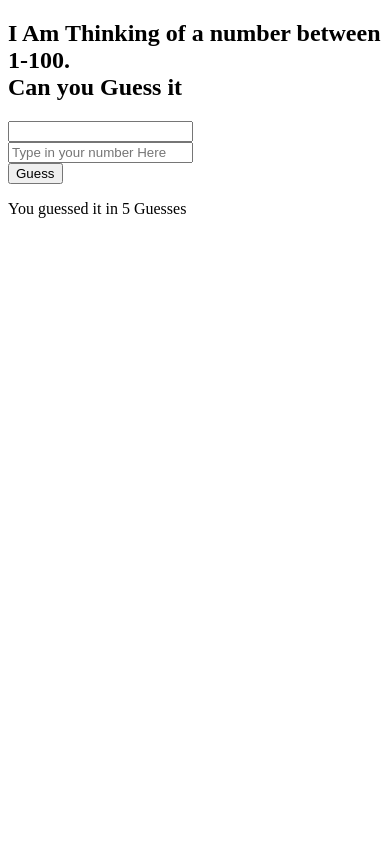
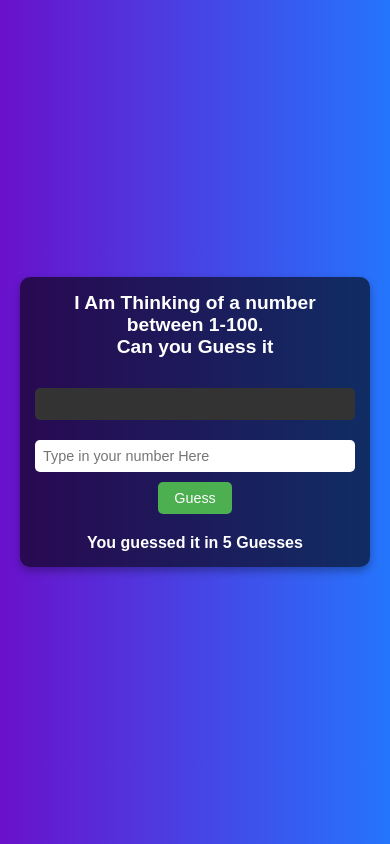
Before and after one commit to T-Swist/Guess-game, a plain HTML site: page index.html in a window 390 px wide. Drawn offline with Linux system fonts and the light colour scheme.

Commit message:
A update on all of my files

```diff
--- a/index.html
+++ b/index.html
@@ -3,7 +3,7 @@
 <head>
   <meta charset="UTF-8">
   <meta name="viewport" content="width=device-width, initial-scale=1.0">
-  <link rel="stylesheet" href="style.css">
+  <link rel="stylesheet" href="./style.css">
   <title>Guest Your Lucky Number</title>
 </head>
 <body>
--- a/index.js
+++ b/index.js
@@ -6,7 +6,7 @@
 
 const randomNumber = Math.floor(Math.random() * 101);
 let tryingTimes = 5;
-
+console.log(randomNumber);
 function guessLuckyNumber() {
 
 
@@ -18,39 +18,45 @@ function guessLuckyNumber() {
     let chancesLeftInWord = document.getElementById("the_second_para_span");
     let chancesLeftInNumber = parseInt(chancesLeftInWord);
 
+    let whenYouWon = ["1st", "2nd", "3rd", "4"]
 
     if (randomNumber == userInput) {
 
       document.getElementById("first_para").textContent = `You won by guessing the random number which is ${randomNumber}.`;
-      display.textContent = randomNumber;
+      display.value = randomNumber;
+      userInput = "";
+      document.getElementById("guess_btn").innerHTML = "Guess";
+      // window.location = "index.html";
 
+     } else if (userInput > randomNumber) {
 
-     } else if (userInput < randomNumber) {
-
-      document.getElementById("first_para").textContent = "You lost, and your input value is too high.";
-      display.textContent = randomNumber;
+      document.getElementById("first_para").textContent = "Your input value is too high.";
       tryingTimes--;
+      document.getElementById("guess_btn").innerHTML = "Try Again";
       document.getElementById("the_second_para").innerHTML = `You got ${tryingTimes} chances left`;
 
-      if(tryingTimes == -1){
+      if(tryingTimes == 0){
+        alert("Game Over")
         display.value = "";
         userInput = "";
         document.getElementById("the_second_para").innerHTML = `You guessed it in 5 Guesses`;
-
+        window.location = "index.html";
        }
 
 
     } else {
 
-      document.getElementById("first_para").textContent = "You lost, and your input value is too low.";
-      display.textContent = randomNumber;
+      document.getElementById("first_para").textContent = "Your input value is too low.";
       tryingTimes--;
+      document.getElementById("guess_btn").innerHTML = "Try Again";
       document.getElementById("the_second_para").innerHTML = `You got ${tryingTimes} chances left`;
 
-      if(tryingTimes == -1){
+      if(tryingTimes == 0){
+        alert("Game Over")
         display.value = "";
         userInput = "";
         document.getElementById("the_second_para").innerHTML = `You guessed it in 5 Guesses`;
+        window.location = "index.html";
 
        }
 
--- a/style.css
+++ b/style.css
@@ -0,0 +1,119 @@
+/* *{
+  margin: 0;
+  padding: 0;
+  box-sizing: border-box;
+}
+
+body{
+  display: flex;
+  justify-content: center;
+  align-items: center;
+  height: 100vh;
+  background: black;
+}
+
+.general_container{
+  width: 60%;
+  background: cornsilk;
+  height: 60%;
+} */
+
+* {
+  margin: 0;
+  padding: 0;
+  box-sizing: border-box;
+}
+
+body {
+  font-family: 'Arial', sans-serif;
+  background: linear-gradient(to right, #6a11cb, #2575fc);
+  color: #fff;
+  display: flex;
+  justify-content: center;
+  align-items: center;
+  height: 100vh;
+  padding: 20px;
+  text-align: center;
+}
+
+.general_container {
+  background: rgba(0, 0, 0, 0.6);
+  border-radius: 10px;
+  padding: 20px;
+  max-width: 400px;
+  width: 100%;
+  box-shadow: 0 4px 8px rgba(0, 0, 0, 0.3);
+}
+
+.content_container h2 {
+  margin-bottom: 20px;
+  font-size: 1.5rem;
+}
+
+#display_container,
+#user_input {
+  width: 100%;
+  padding: 10px;
+  margin: 10px 0;
+  border: none;
+  border-radius: 5px;
+  font-size: 1rem;
+}
+
+#display_container {
+  background-color: #333;
+  color: #fff;
+}
+
+#user_input {
+  background-color: #fff;
+  color: #333;
+}
+
+button {
+  padding: 10px 20px;
+  border: none;
+  border-radius: 5px;
+  font-size: 1rem;
+  cursor: pointer;
+  transition: background-color 0.3s, transform 0.3s;
+}
+
+button#guess_btn {
+  background-color: #4caf50;
+  color: #fff;
+}
+
+button#guess_btn:hover {
+  background-color: #45a049;
+  transform: scale(1.05);
+}
+
+p {
+  margin-top: 20px;
+}
+
+#the_second_para {
+  font-weight: bold;
+}
+
+@media (max-width: 600px) {
+  .general_container {
+    padding: 15px;
+  }
+
+  .content_container h2 {
+    font-size: 1.2rem;
+  }
+
+  button {
+    padding: 8px 16px;
+    font-size: 0.9rem;
+  }
+
+  #display_container,
+  #user_input {
+    padding: 8px;
+    font-size: 0.9rem;
+  }
+}
```
